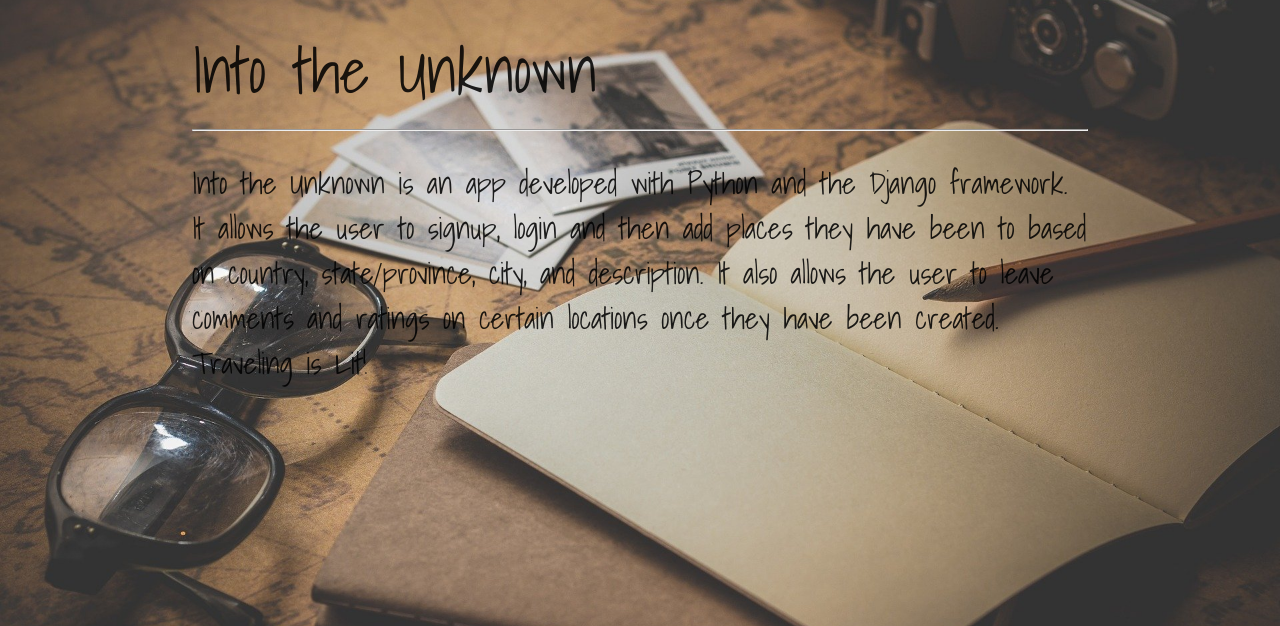
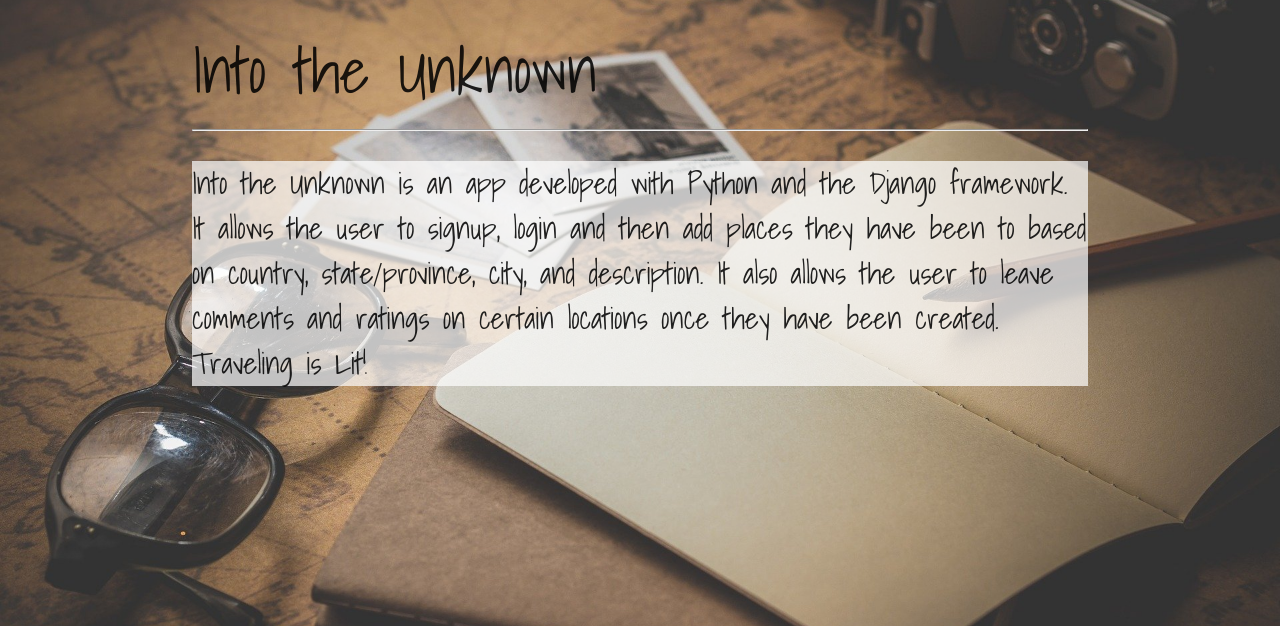
Before and after one commit to skylarw19/into-the-unknown, a Django app: page /about/ in a window 1280 px wide. Shown: the part 71-697 px from the top of the page. Run offline with Django 3.2, Linux system fonts and the light colour scheme.

Commit message:
background to about page

```diff
--- a/main_app/templates/about.html
+++ b/main_app/templates/about.html
@@ -4,6 +4,8 @@
 
 <h1>Into the Unknown</h1>
 <hr>
+<div class="input-field label" id="loginform">
 <p style="font-size: 30px">Into the Unknown is an app developed with Python and the Django framework. It allows the user to signup, login and then add places they have been to based on country, state/province, city, and description. It also allows the user to leave comments and ratings on certain locations once they have been created. Traveling is Lit!</p>
+</div>
 
 {% endblock %}
```
